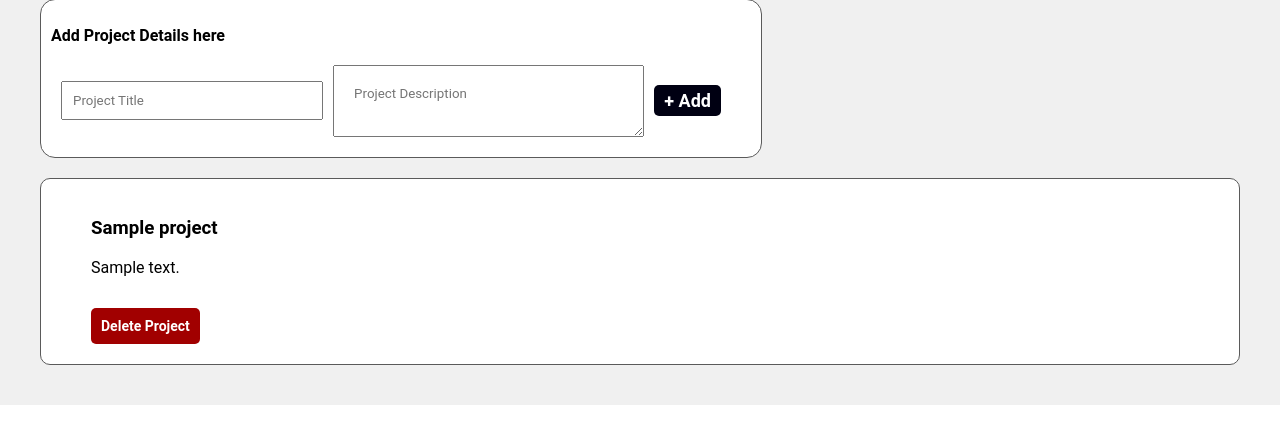
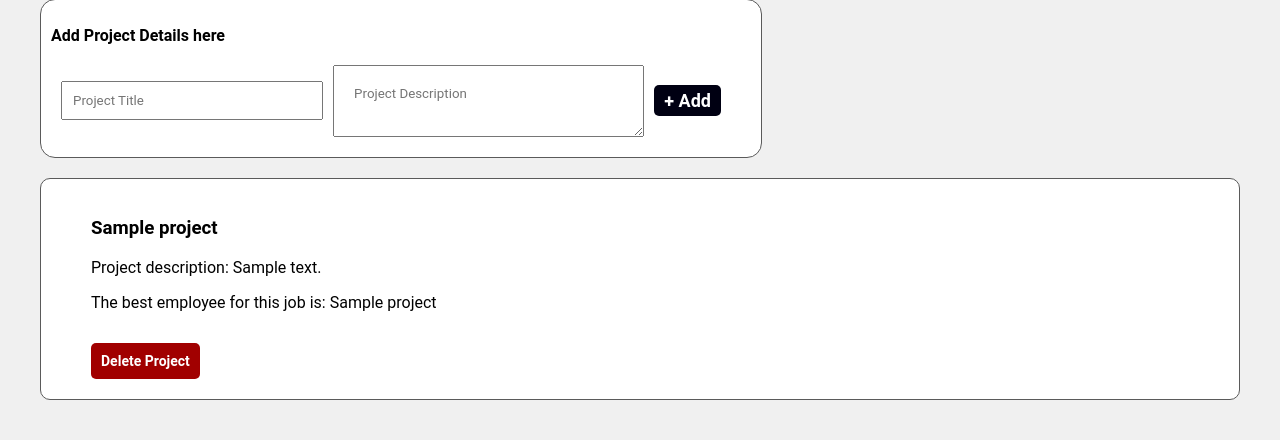
Before and after one commit to ryuan19/SkillSyncer, a Flask app: page /dashboard in a window 1280 px wide. Shown: the part 738-1178 px from the top of the page. Before the commit the page ends 1143 px from the top, so only its background shows below. Run offline with Flask 3, Linux system fonts and the light colour scheme; the visitor is signed in with stand-in values (Sample User, id 1); tables that the repository leaves empty hold one stand-in row (values such as "Sample post").

Commit message:
Added Embeddings and Matching Algorithm

```diff
--- a/app.py
+++ b/app.py
@@ -1,8 +1,9 @@
 from flask import Flask, render_template, request, redirect, url_for, session, flash
-from util import extract_text_from_pdf, allowed_file, summarize_resume
+from util import extract_text_from_pdf, allowed_file, summarize_resume, get_embedding_from_resume, get_embedding_from_project, get_employee_embedding, cos_similarity
 from flask_sqlalchemy import SQLAlchemy
 from werkzeug.security import generate_password_hash, check_password_hash
 from datetime import datetime
+import numpy as np
 
 app = Flask(__name__)
 
@@ -25,13 +26,18 @@ class Employee(db.Model):
     skills = db.Column(db.Text, nullable=False)
     hobbies = db.Column(db.Text, nullable=False)
     jobs = db.Column(db.Text, nullable=False)
+    embedding = db.Column(db.String(15000))
     user = db.relationship('User', backref=db.backref('employees', lazy=True))
+
 
 class Project(db.Model):
     id = db.Column(db.Integer, primary_key=True)
     user_id = db.Column(db.Integer, db.ForeignKey('user.id'), nullable=False)
     title = db.Column(db.String(100), nullable=False)
     description = db.Column(db.Text, nullable=False)
+    embedding = db.Column(db.String(15000))
+    best_employee_id = db.Column(db.Integer, db.ForeignKey('employee.id'))
+    best_employee_name = db.Column(db.String(100))
     user = db.relationship('User', backref=db.backref('projects', lazy=True))
 
 # Function to initialize the database
@@ -111,6 +117,20 @@ def dashboard():
         flash('User not logged in')
         return redirect(url_for('login'))
 
+def update_best_employees(employee):
+    for project in Project.query.all():
+        project_embedding = np.fromstring(project.embedding[1:-1], sep=' ')
+        curr_best_employee = Employee.query.get(project.best_employee_id)
+        curr_best_employee_embedding = np.fromstring(curr_best_employee.embedding[1:-1], sep=' ')
+        employee_embedding = np.fromstring(employee.embedding[1:-1], sep=' ')
+        if cos_similarity(employee_embedding, project_embedding) > cos_similarity(curr_best_employee_embedding, project_embedding):
+            project.best_employee_id = employee.id
+            project.best_employee_name = employee.name
+
+
+
+
+
 @app.route('/add_employee', methods=['POST'])
 def add_employee():
     if 'username' in session:
@@ -119,9 +139,12 @@ def add_employee():
         if resume_file and allowed_file(resume_file.filename):
             resume_text = extract_text_from_pdf(resume_file)
             name, summary, skills, hobbies, jobs = summarize_resume(resume_text)
-            new_employee = Employee(user_id=user.id, name=name, summary=summary, skills=skills, hobbies=hobbies, jobs=jobs)
+            embedding = get_embedding_from_resume(resume_text)
+            strembedding = np.array2string(embedding)
+            new_employee = Employee(user_id=user.id, name=name, summary=summary, embedding = strembedding, skills=skills, hobbies=hobbies, jobs=jobs)
             db.session.add(new_employee)
             db.session.commit()
+            update_best_employees(new_employee)
             flash('Employee added successfully')
         else:
             flash('Invalid file format or no file uploaded')
@@ -145,15 +168,40 @@ def delete_employee(employee_id):
 
     return redirect(url_for('dashboard'))
 
+def get_best_employee_id_name_for_project(embedding):
+  best_similarity = -1
+  best_employee= None
+
+  #project = Project.query.get(project_id)
+  for employee in Employee.query.all():
+    employee_embedding = get_employee_embedding(employee)
+    if employee_embedding is not None:
+        similarity = cos_similarity(embedding, employee_embedding)
+        if similarity > best_similarity:
+            best_similarity = similarity
+            best_employee= employee
+  return best_employee.id, best_employee.name
+
+
 @app.route('/add_project', methods=['POST'])
 def add_project():
     if 'username' in session:
         user = User.query.filter_by(username=session['username']).first()
         title = request.form.get('title')
         description = request.form.get('description')
-        new_project = Project(user_id=user.id, title=title, description=description)
+        embedding = get_embedding_from_project(description)
+        strembedding = np.array2string(embedding)
+        new_project = Project(user_id=user.id, title=title, description=description, embedding=strembedding)
+        new_best_employee_id, new_best_employee_name = get_best_employee_id_name_for_project(embedding)
+        new_project.best_employee_id = new_best_employee_id
+        new_project.best_employee_name = new_best_employee_name
+        print(new_best_employee_id)
+        print(new_best_employee_name)
         db.session.add(new_project)
+
         db.session.commit()
+
+
         flash('Project added successfully')
         return redirect(url_for('dashboard'))
     else:
--- a/templates/dashboard.html
+++ b/templates/dashboard.html
@@ -85,7 +85,8 @@
                 {% for project in projects %}
                 <div class="project-entry">
                     <h3>{{ project.title }}</h3>
-                    <p>{{ project.description }}</p>
+                    <p>Project description: {{ project.description }}</p>
+                    <p>The best employee for this job is: {{ project.best_employee_name}}</p>
                     <form action="{{ url_for('delete_project', project_id=project.id) }}" method="post">
                         <button class="button-delete-employee" type="submit">Delete Project</button>
                     </form>
```
Also changed, not shown: llm.py (+7 -3 lines), requirements.txt (+44 -126 lines), util.py (+34 -0 lines).
